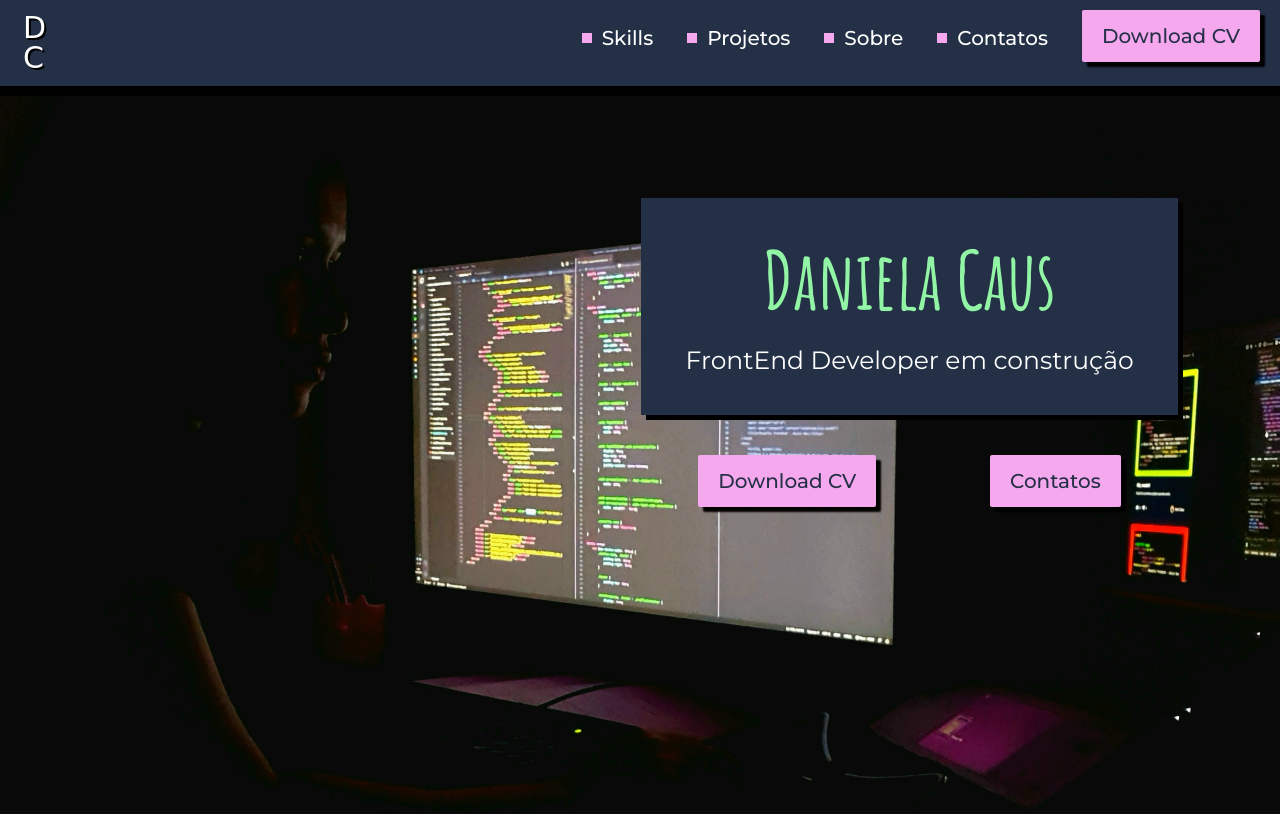
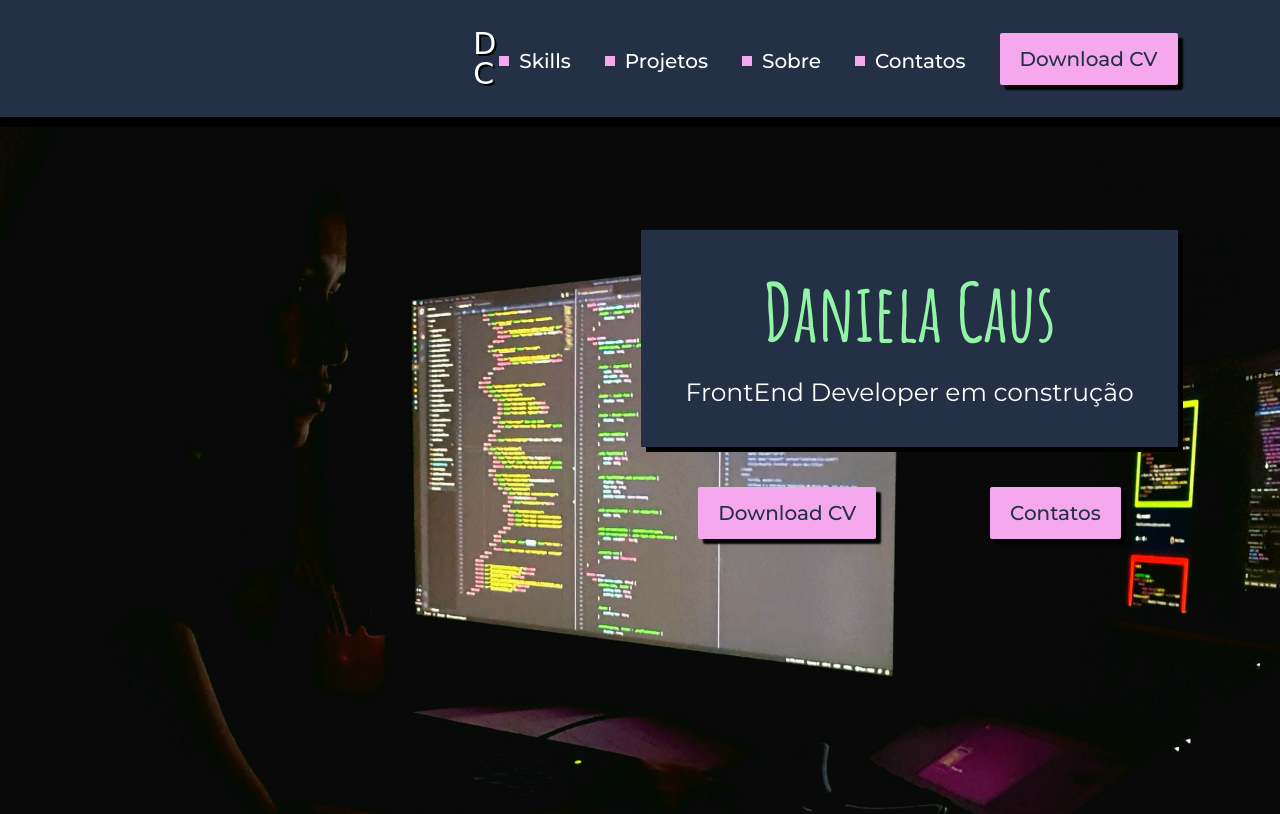
Before and after one commit to danicaus/danicaus.github.io, a plain HTML site: page index.html in a window 1280 px wide. Shown: the top 814 px of the page. Drawn offline with Linux system fonts and the light colour scheme.

Commit message:
Add responsiveness

```diff
--- a/css/components/main-header.css
+++ b/css/components/main-header.css
@@ -1,7 +1,16 @@
 .main-header {
     display: flex;
-    justify-content:space-between;
-    background-color:var(--color-second);
-    padding: 10px 20px;
+    flex-direction: column;
+    align-items: center;
+    background-color: var(--color-second);
+    padding: 2% 8%;
     border-bottom: 10px solid var(--color-black-first);
 }
+
+@media screen and (min-width: 1024px) {
+    .main-header {
+        flex-direction: row;
+        justify-content: end;
+        align-items: center;
+    }
+}
--- a/css/components/main-nav.css
+++ b/css/components/main-nav.css
@@ -1,3 +1,9 @@
+.main-header > nav {
+    display: flex;
+    flex-direction: column;
+    align-items: center;
+}
+
 .main-nav {
     display: inline-flex;
     align-items: center;
@@ -6,10 +12,24 @@
     font-family: var(--font-body);
     font-weight: 500;
     text-decoration: none;
-    margin-right: 30px;
+    padding: 0.8rem 0;
 }
 
-.main-nav::before {
+.main-nav:hover {
+    text-decoration: underline;
+}
+
+@media screen and (min-width: 1024px) {
+    .main-header > nav {
+        display: block;
+    }
+
+    .main-nav {
+        display: inline-flex;
+        margin-right: 30px;
+    }
+
+    .main-nav::before {
     content:"";
     display: inline-block;
     width: 10px;
@@ -17,7 +37,4 @@
     background-color: var(--color-first);
     margin-right: 10px;
 }
-
-.main-nav:hover {
-    text-decoration: underline;
 }
--- a/css/components/skill-bar.css
+++ b/css/components/skill-bar.css
@@ -1,11 +1,17 @@
 .skill-bar {
-        box-sizing: border-box;
-        background-color: var(--color-white-first);
-        height: 40px;
-        width: 320px;
-        border: 5px solid var(--color-black-first);
+	box-sizing: border-box;
+	background-color: var(--color-white-first);
+	height: 2rem;
+	width: 50vw;
+	border: 5px solid var(--color-black-first);
 }
 
 .skill-bar::-webkit-progress-value, .skill-bar::-moz-progress-bar {
-        background-color: var(--color-first);
+	background-color: var(--color-third);
 }
+
+@media screen and (min-width: 1024px) {
+	.skill-bar {
+			width: 320px;
+	}
+}
--- a/css/components/skill-container.css
+++ b/css/components/skill-container.css
@@ -1,7 +1,7 @@
 .skill-container {
     display: flex;
     flex-wrap: wrap;
-    justify-content: space-between;
+    justify-content: center;
     margin-top: -100px;
 }
 
@@ -18,3 +18,10 @@
     flex-direction: column;
     justify-content: space-around;
 }
+
+
+@media screen and (min-width: 1024px) {
+    .skill-container {
+        justify-content: space-between;
+    }
+}
```
